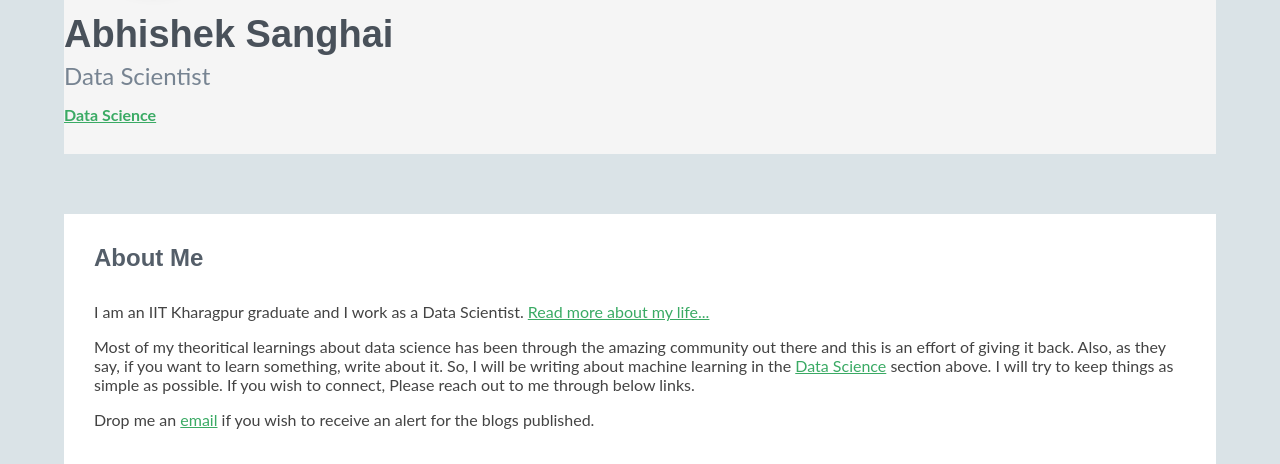
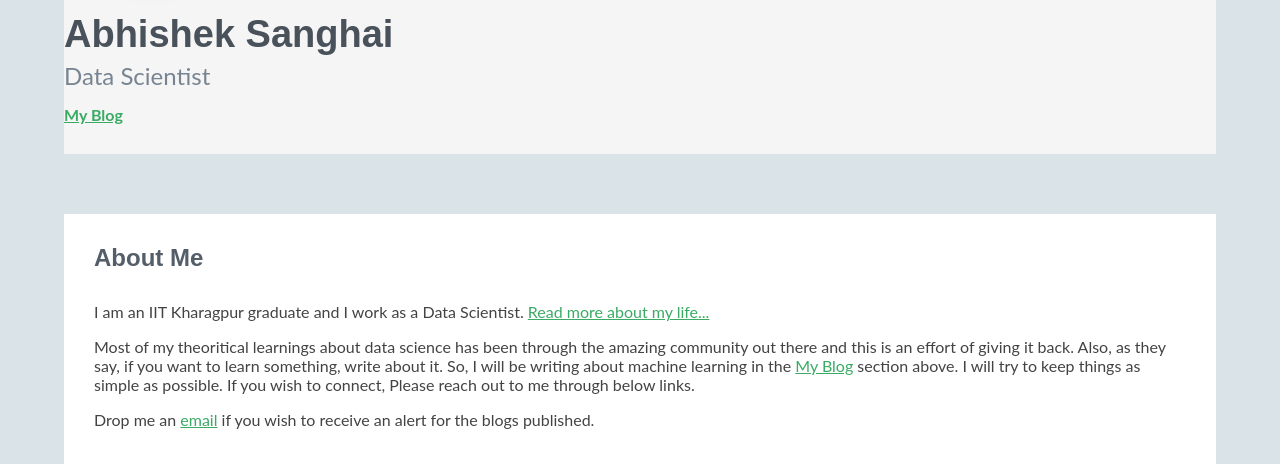
Before and after one commit to abhisheksanghai/abhisheksanghai.github.io, a Jekyll site: the page index.html, which Jekyll copies as it is, in a window 1280 px wide. Shown: the part 347-811 px from the top of the page. Built offline with Jekyll 4.4.1, drawn with Linux system fonts in a browser that asks for light colours.

Commit message:
Update index.html
changing link name from data science to my blog

```diff
--- a/index.html
+++ b/index.html
@@ -13,7 +13,7 @@
                 <h1 class="name">Abhishek Sanghai</h1>
                 <h2 class="desc">Data Scientist</h2>
             </div><!--//profile-->
-	    <a class="btn btn-cta-primary pull-right" href="/datascience"><i class="fa fa-paper-plane"></i> Data Science</a>
+	    <a class="btn btn-cta-primary pull-right" href="/datascience"><i class="fa fa-paper-plane"></i> My Blog</a>
         </div><!--//container-->
     </header><!--//header-->
 
@@ -28,7 +28,7 @@
 
 			    <p>  Most of my theoritical learnings about data science has been through the amazing community out there
 				    and this is an effort of giving it back. Also, as they say, if you want to learn something, write
-				    about it. So, I will be writing about machine learning in the <a href="/datascience">Data Science</a>
+				    about it. So, I will be writing about machine learning in the <a href="/datascience">My Blog</a>
 				    section above. I will try to keep things as simple as possible. If you wish to connect, Please
 				    reach out to me through below links.</p>
 
```
